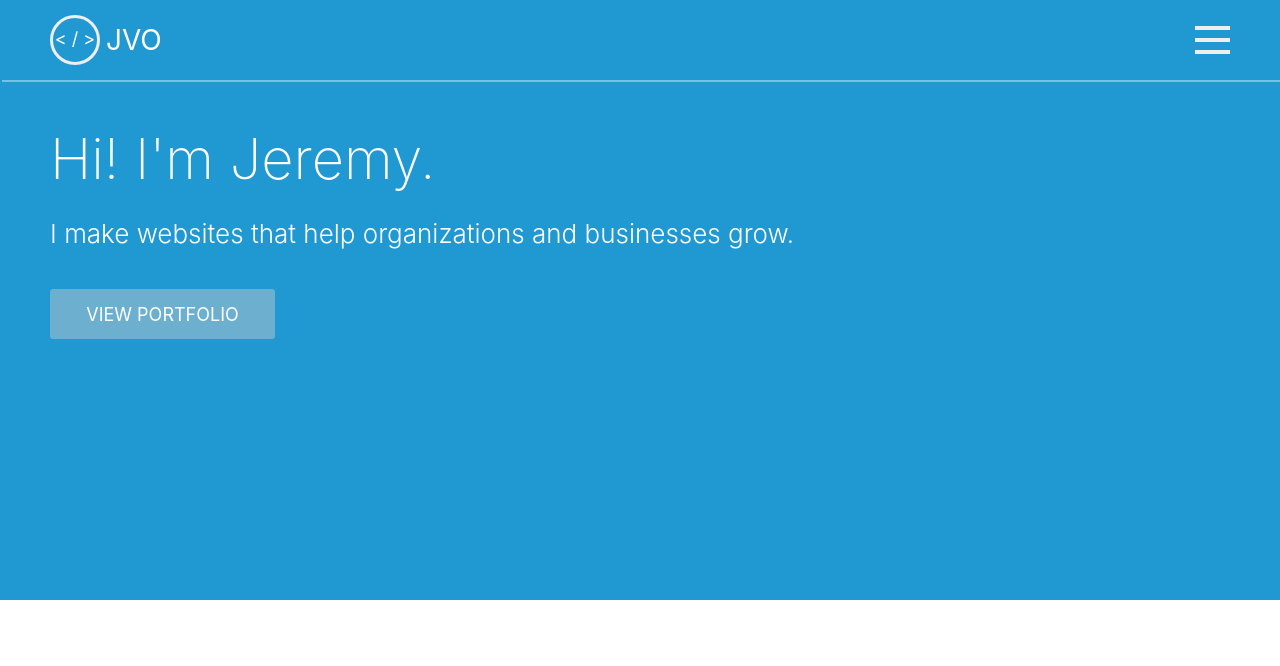
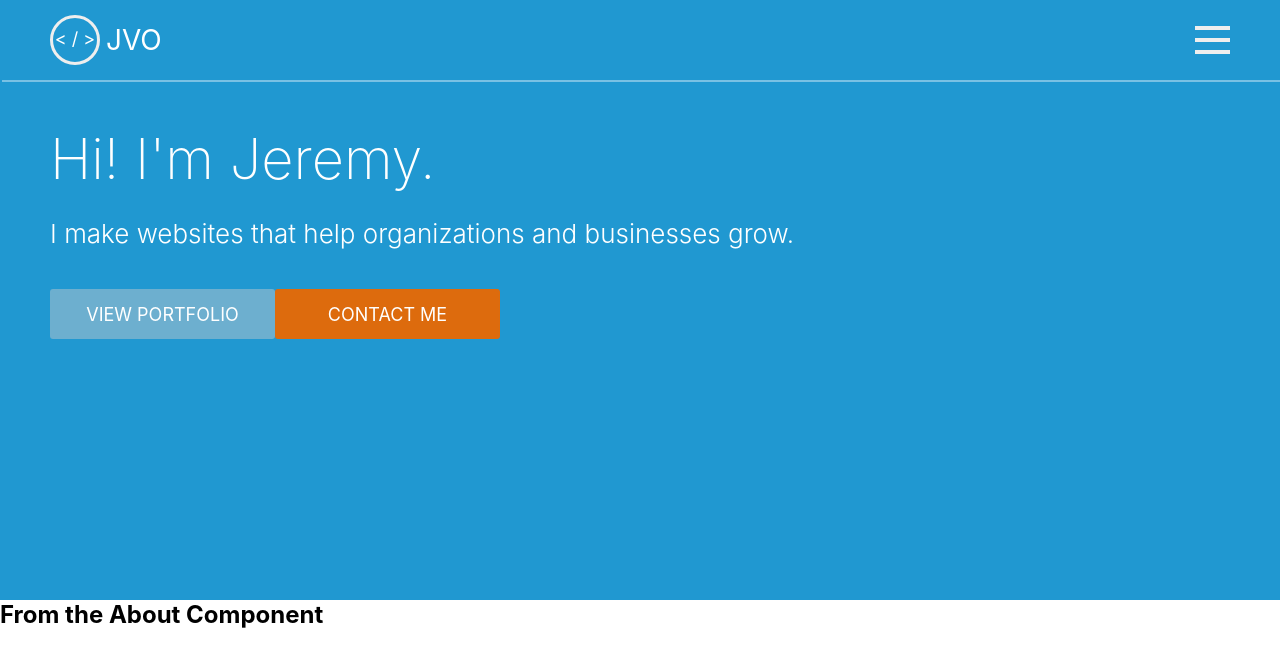
Before and after one commit to jv88899/template_one, a React (Create React App) app: page / in a window 1280 px wide. Shown: the top 666 px of the page. Built offline with nearby package versions, Linux system fonts and the light colour scheme.

Commit message:
created about component

```diff
--- a/src/components/App.js
+++ b/src/components/App.js
@@ -1,10 +1,12 @@
 import React from 'react'
+import About from '../components/about/About'
 import Header from '../components/header/Header'
 import './app.css'
 
 const App = () => (
   <div>
     <Header />
+    <About />
   </div>
 )
 
--- /dev/null
+++ b/src/components/about/About.js
@@ -0,0 +1,9 @@
+import React from 'react'
+
+const About = () => (
+    <div className="about">
+        <h2>From the About Component</h2>
+    </div>
+)
+
+export default About
--- a/src/components/header/Header.js
+++ b/src/components/header/Header.js
@@ -37,7 +37,7 @@ class Header extends Component {
                                 <li>Portfolio</li>
                                 <li>Testimonials</li>
                                 <li>Contact</li>
-                                <li>Hire Me!</li>
+                                <li className="header__links__hire">Hire Me!</li>
                             </ul>
                         </div>
                         <div
@@ -59,6 +59,12 @@ class Header extends Component {
                     >
                         View Portfolio
                     </a>
+                    <a
+                        href="/"
+                        className="header__contact__button"
+                    >
+                        Contact Me
+                    </a>
                 </div>
             </header>
         )
--- a/src/components/header/header.css
+++ b/src/components/header/header.css
@@ -65,13 +65,19 @@
     width: 100%;
 }
 
+.header__links__hire {
+    background-color: rgba(126, 178, 222, 1);
+}
+
 .header__links__list.visible {
-    height: 30vh;
+    height: calc(75vh - 80px);
 }
 
 .header__links ul li {
     border-bottom: 1px solid #ccc;
-    padding: 10px 0;
+    font-size: 22px;
+    font-weight: 200;
+    padding: 30px 0;
     text-align: center;
     text-transform: uppercase;
 }
@@ -131,6 +137,30 @@
     width: 225px;
 }
 
+.header__contact__button {
+    background-color: rgba(221, 107, 13, 1);
+    border: none;
+    border-radius: 3px;
+    color: #fff;
+    display: inline-block;
+    font-size: 18px;
+    font-weight: 400;
+    height: 50px;
+    letter-spacing: 0;
+    line-height: 1.5;
+    margin-top: 10px;
+    padding: 12px 30px;
+    text-align: center;
+    text-decoration: none;
+    text-transform: uppercase;
+    transition: background-color 0.2s cubic-bezier(0.4, 0, 0.2, 1);
+    width: 225px;
+}
+
 .header__portfolio__button:hover {
     background-color: rgba(89, 155, 187, 1);
 }
+
+.header__contact__button:hover {
+    background-color: rgba(106, 158, 202, 1);
+}
```
Also changed, not shown: src/components/about/about.css (added).
